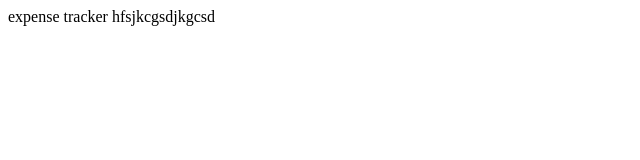
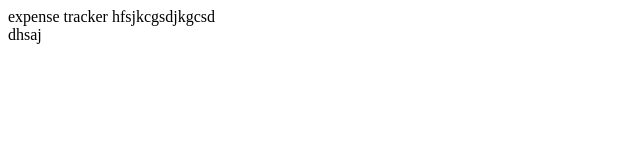
Before and after one commit to ashishgujjar22/expense-tracker, a plain HTML site: page index.html in a window 1280 px wide. Shown: the full height of the page, 0-640 px from the left. Drawn offline with Linux system fonts and the light colour scheme.

Commit message:
continue building ui

```diff
--- a/index.html
+++ b/index.html
@@ -10,7 +10,7 @@
     <div>
         <span>expense tracker hfsjkcgsdjkgcsd
         </span>
-        <div></div>
+        <div>dhsaj</div>
 
 
     </div>
```
